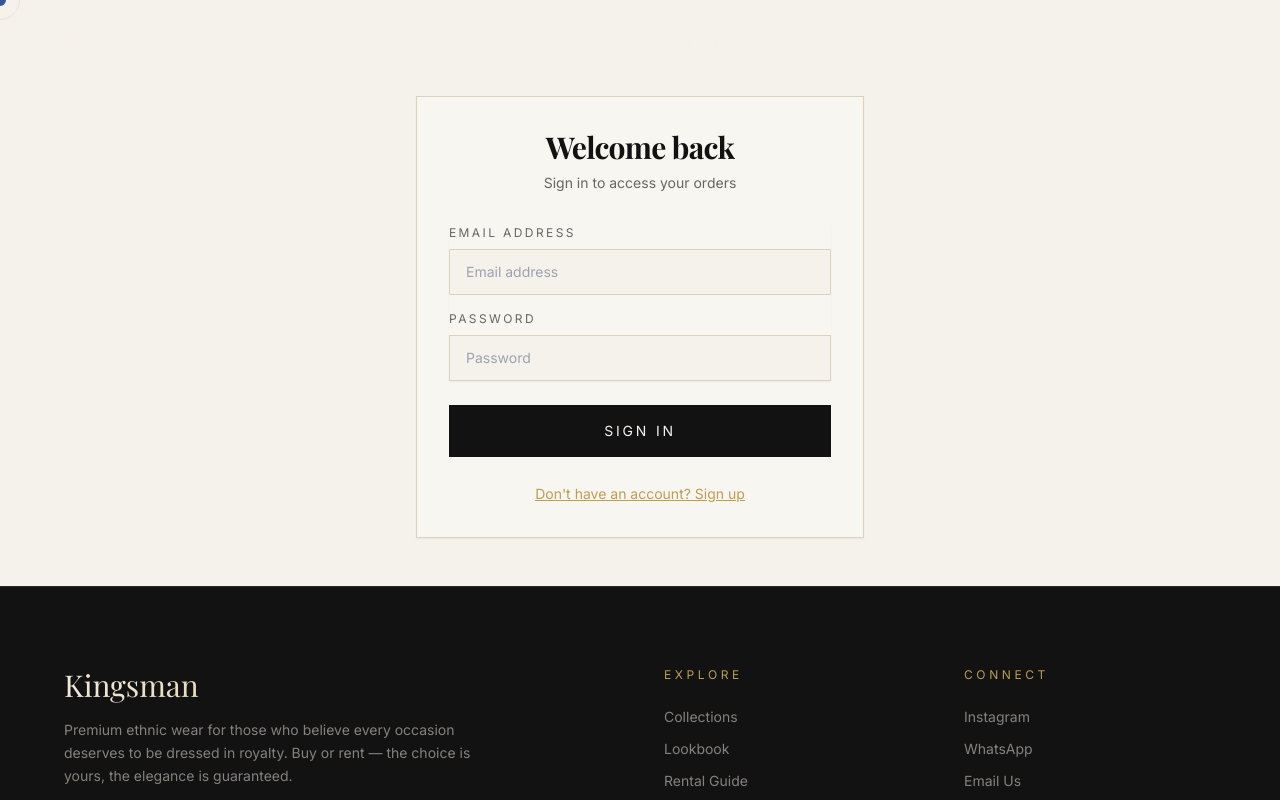
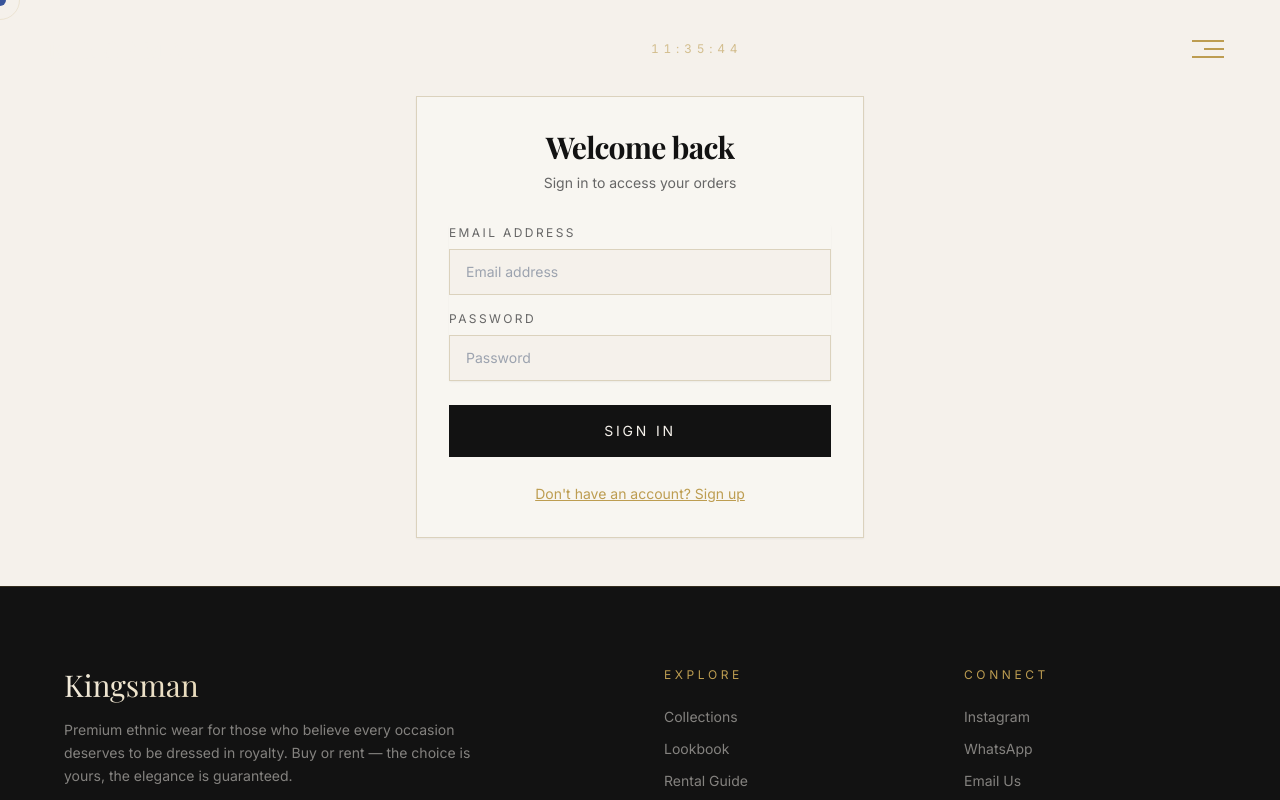
Before and after one commit to DeepGoyani/Kingsman-Fashion, a React (Vite) app: page /auth in a window 1280 px wide. Shown: the top 800 px of the page. Built offline with nearby package versions, Linux system fonts and the light colour scheme; the HTML template or start-up script is replaced by a standard one; a web font is replaced by a local one.

Commit message:
feat: complete rewrite of navigation menu from scratch

```diff
--- a/src/components/Navigation.tsx
+++ b/src/components/Navigation.tsx
@@ -1,163 +1,147 @@
 import { useState, useEffect } from "react";
-import { Link, useNavigate } from "react-router-dom";
+import { Link, useNavigate, useLocation } from "react-router-dom";
 import { cn } from "@/lib/utils";
 import MagneticButton from "./MagneticButton";
-import { toast } from "sonner";
-
-const standardLinks = [
-  { label: "Home", href: "/" },
-  { label: "Collections", href: "/collections" },
-  { label: "Lookbook", href: "/#lookbook" },
-  { label: "About", href: "/#about" },
-];
+import { useCartStore } from "@/stores/cartStore";
 
 const Navigation = () => {
   const [isOpen, setIsOpen] = useState(false);
   const [clock, setClock] = useState("");
   const [scrolled, setScrolled] = useState(false);
-  const [user, setUser] = useState<any>(null);
   const navigate = useNavigate();
+  const location = useLocation();
+  const openCart = useCartStore((state) => state.openCart);
 
+  // Clock Update
   useEffect(() => {
-    try {
-      const storedUser = localStorage.getItem("kingsman_user");
-      if (storedUser) {
-        setUser(JSON.parse(storedUser));
-      }
-    } catch (err) {
-      console.error("Auth sync error:", err);
-      localStorage.removeItem("kingsman_user");
-    }
+    const update = () => {
+      setClock(new Date().toLocaleTimeString("en-US", {
+        hour: "2-digit", minute: "2-digit", second: "2-digit", hour12: false
+      }));
+    };
+    update();
+    const id = setInterval(update, 1000);
+    return () => clearInterval(id);
   }, []);
 
+  // Scroll handler for background color
   useEffect(() => {
-    const updateClock = () => {
-      const now = new Date();
-      setClock(
-        now.toLocaleTimeString("en-US", {
-          hour: "2-digit",
-          minute: "2-digit",
-          second: "2-digit",
-          hour12: false,
-        })
-      );
-    };
-    updateClock();
-    const interval = setInterval(updateClock, 1000);
-    return () => clearInterval(interval);
+    const handle = () => setScrolled(window.scrollY > 50);
+    window.addEventListener("scroll", handle);
+    return () => window.removeEventListener("scroll", handle);
   }, []);
 
+  // Prevent body scroll when menu is open
   useEffect(() => {
-    const onScroll = () => setScrolled(window.scrollY > 50);
-    window.addEventListener("scroll", onScroll);
-    return () => window.removeEventListener("scroll", onScroll);
-  }, []);
-
-  useEffect(() => {
-    if (isOpen) {
-      document.body.style.overflow = "hidden";
-    } else {
-      document.body.style.overflow = "";
-    }
+    document.body.style.overflow = isOpen ? "hidden" : "";
   }, [isOpen]);
 
-  const handleLogout = () => {
-    localStorage.removeItem("kingsman_token");
-    localStorage.removeItem("kingsman_user");
-    setUser(null);
-    toast.success("Logged out successfully");
-    navigate("/");
+  const handleNav = (href: string) => {
     setIsOpen(false);
+    if (href.startsWith("/#")) {
+      const id = href.replace("/#", "");
+      if (location.pathname === "/") {
+        document.getElementById(id)?.scrollIntoView({ behavior: "smooth" });
+      } else {
+        navigate("/");
+        setTimeout(() => {
+          document.getElementById(id)?.scrollIntoView({ behavior: "smooth" });
+        }, 100);
+      }
+    } else {
+      navigate(href);
+    }
   };
 
-  const dynamicLinks = [
-    ...standardLinks,
-    ...(user?.role === "admin" ? [{ label: "Admin", href: "/admin" }] : []),
-    ...(user
-      ? [
-          { label: "Dashboard", href: "/dashboard" },
-          { label: "Logout", action: handleLogout }
-        ]
-      : [{ label: "Login", href: "/auth" }]),
+  const handleCartClick = () => {
+    setIsOpen(false);
+    openCart();
+  };
+
+  const menuItems = [
+    { label: "Home", action: () => handleNav("/") },
+    { label: "Collection", action: () => handleNav("/collections") },
+    { label: "Cart", action: handleCartClick },
+    { label: "About Us", action: () => handleNav("/#about") },
   ];
 
   return (
     <>
       <nav
         className={cn(
-          "fixed top-0 left-0 right-0 z-[100] transition-all duration-500",
-          scrolled ? "bg-charcoal/90 backdrop-blur-md py-4 shadow-lg" : "bg-transparent py-6"
+          "fixed top-0 left-0 right-0 z-[100] transition-all duration-500 px-6 md:px-12",
+          scrolled ? "bg-charcoal/90 backdrop-blur-md py-4 shadow-xl" : "bg-transparent py-8"
         )}
       >
-        <div className="flex items-center justify-between px-6 md:px-12 max-w-[1920px] mx-auto">
-          <MagneticButton strength={0.15}>
-            <Link to="/" onClick={() => setIsOpen(false)} className="font-heading text-xl md:text-2xl tracking-wider text-ivory">
+        <div className="max-w-[1440px] mx-auto flex items-center justify-between">
+          {/* Logo */}
+          <MagneticButton strength={0.1}>
+            <Link to="/" onClick={() => setIsOpen(false)} className="font-heading text-xl md:text-2xl tracking-[0.2em] text-ivory">
               KINGSMAN
             </Link>
           </MagneticButton>
 
-          <span className="hidden md:block font-body text-xs tracking-[0.3em] uppercase tabular-nums text-ivory/50">
+          {/* Clock */}
+          <div className="hidden md:block font-body text-xs tracking-[0.4em] text-gold/60 uppercase tabular-nums">
             {clock}
-          </span>
+          </div>
 
+          {/* Burger Button */}
           <button
             onClick={() => setIsOpen(!isOpen)}
-            className="relative z-[110] flex flex-col gap-1.5 p-2 group"
-            aria-label="Toggle menu"
+            className="relative z-[110] flex flex-col items-end gap-1.5 p-2 group overflow-hidden"
           >
-            <span className={cn("block w-7 h-[2px] bg-ivory transition-all duration-300", isOpen && "rotate-45 translate-y-[8px]")} />
-            <span className={cn("block w-5 h-[2px] bg-ivory transition-all duration-300 ml-auto", isOpen && "opacity-0 w-0")} />
-            <span className={cn("block w-7 h-[2px] bg-ivory transition-all duration-300", isOpen && "-rotate-45 -translate-y-[8px]")} />
+            <span className={cn("block h-[2px] bg-gold transition-all duration-500", isOpen ? "w-8 rotate-45 translate-y-[8px]" : "w-8")} />
+            <span className={cn("block h-[2px] bg-gold transition-all duration-500", isOpen ? "w-0 opacity-0" : "w-5 group-hover:w-8")} />
+            <span className={cn("block h-[2px] bg-gold transition-all duration-500", isOpen ? "w-8 -rotate-45 -translate-y-[8px]" : "w-8")} />
           </button>
         </div>
       </nav>
 
-      {/* Full-screen overlay menu */}
+      {/* Full-Screen Hamburger Menu */}
       <div
         className={cn(
-          "fixed inset-0 z-[90] bg-charcoal flex items-center justify-center transition-opacity duration-500 ease-in-out",
-          isOpen ? "opacity-100 pointer-events-auto visible" : "opacity-0 pointer-events-none invisible"
+          "fixed inset-0 z-[90] bg-charcoal flex items-center justify-center transition-all duration-700 ease-in-out",
+          isOpen ? "opacity-100 pointer-events-auto" : "opacity-0 pointer-events-none"
         )}
       >
-        <div className="relative z-[91] flex flex-col items-center gap-6 md:gap-8 px-6 text-center">
-          {dynamicLinks.map((link, i) => (
+        {/* Dynamic Background Ornament */}
+        <div className="absolute inset-0 opacity-5 pointer-events-none flex items-center justify-center overflow-hidden">
+          <span className="font-heading text-[30vw] text-ivory select-none whitespace-nowrap">KINGSMAN</span>
+        </div>
+
+        <div className="relative z-10 flex flex-col items-center gap-6 md:gap-10">
+          {menuItems.map((item, i) => (
             <div
-              key={link.label}
+              key={item.label}
               style={{
-                transitionDelay: isOpen ? `${(i + 1) * 75}ms` : '0ms',
+                transitionDelay: isOpen ? `${(i + 1) * 100}ms` : '0ms',
                 opacity: isOpen ? 1 : 0,
-                transform: isOpen ? 'translateY(0)' : 'translateY(30px)'
+                transform: isOpen ? 'translateY(0)' : 'translateY(40px)'
               }}
-              className="transition-all duration-500 ease-out"
+              className="transition-all duration-700"
             >
-              {link.action ? (
-                <button
-                  onClick={link.action}
-                  className="font-heading text-4xl sm:text-6xl md:text-8xl text-ivory hover:text-gold transition-colors duration-300 tracking-wide block py-2"
-                >
-                  {link.label}
-                </button>
-              ) : (
-                <Link
-                  to={link.href!}
-                  onClick={() => setIsOpen(false)}
-                  className="font-heading text-4xl sm:text-6xl md:text-8xl text-ivory hover:text-gold transition-colors duration-300 tracking-wide block py-2"
-                >
-                  {link.label}
-                </Link>
-              )}
+              <button
+                onClick={item.action}
+                className="group relative inline-block py-2"
+              >
+                <span className="font-heading text-5xl md:text-8xl text-ivory/90 group-hover:text-gold transition-colors duration-300 tracking-[0.05em]">
+                  {item.label}
+                </span>
+                <span className="absolute bottom-0 left-0 w-0 h-[2px] bg-gold transition-all duration-500 group-hover:w-full" />
+              </button>
             </div>
           ))}
         </div>
 
-        <div
-          className={cn(
-            "absolute bottom-12 left-0 right-0 flex justify-center transition-all duration-700 delay-500",
-            isOpen ? "opacity-30 translate-y-0" : "opacity-0 translate-y-4"
-          )}
-        >
-          <span className="font-body text-[10px] tracking-[0.4em] text-ivory uppercase">
-            Kingsman Wedding Palace — Est. 2024
+        {/* Menu Footer */}
+        <div className={cn(
+          "absolute bottom-12 left-0 right-0 flex flex-col items-center gap-4 transition-all duration-1000 delay-500",
+          isOpen ? "opacity-100 translate-y-0" : "opacity-0 translate-y-10"
+        )}>
+          <div className="w-12 h-[1px] bg-gold/30" />
+          <span className="font-body text-[10px] tracking-[0.5em] text-gold/40 uppercase">
+            Signature Couture House · 2024
           </span>
         </div>
       </div>
```
